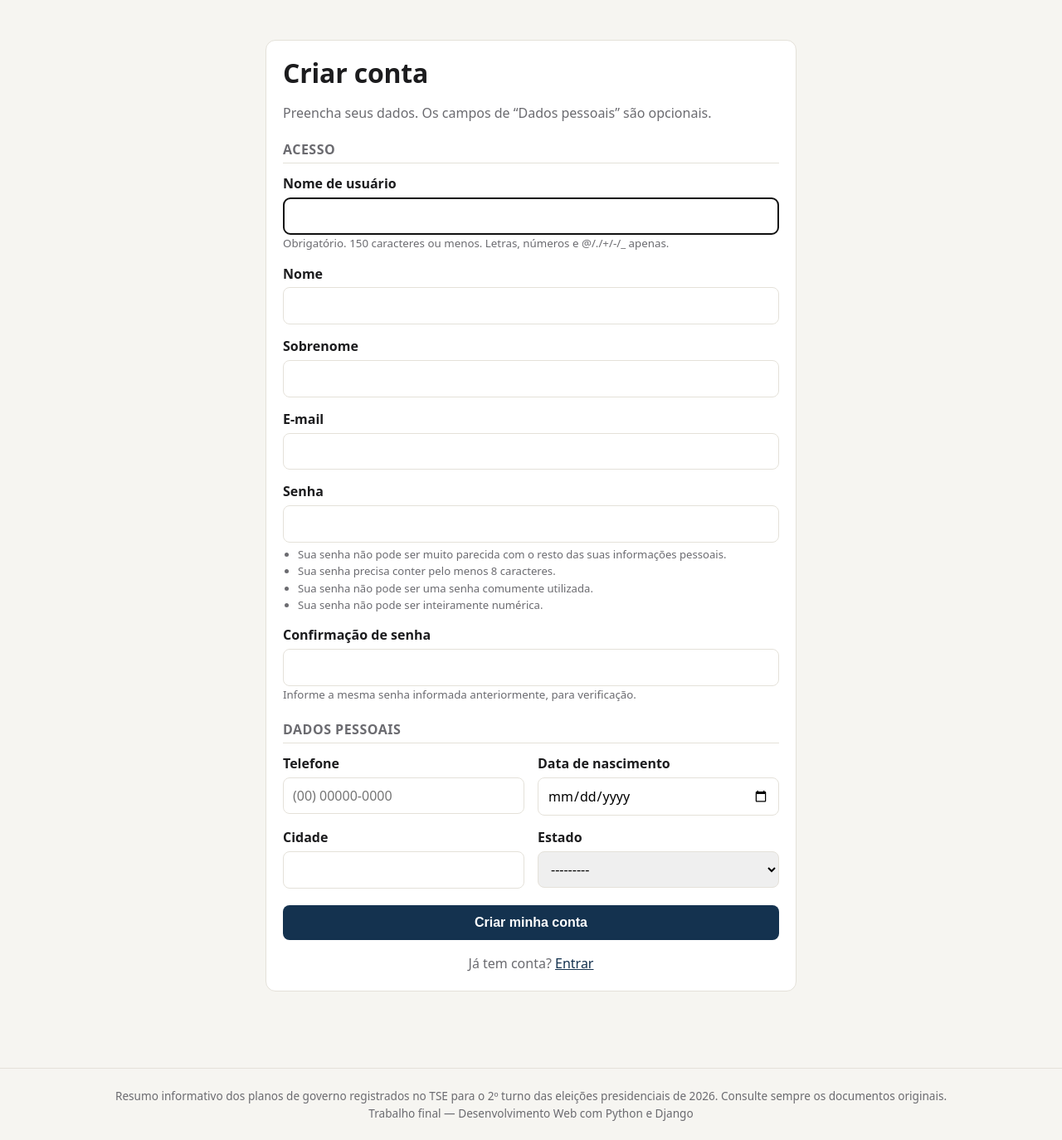
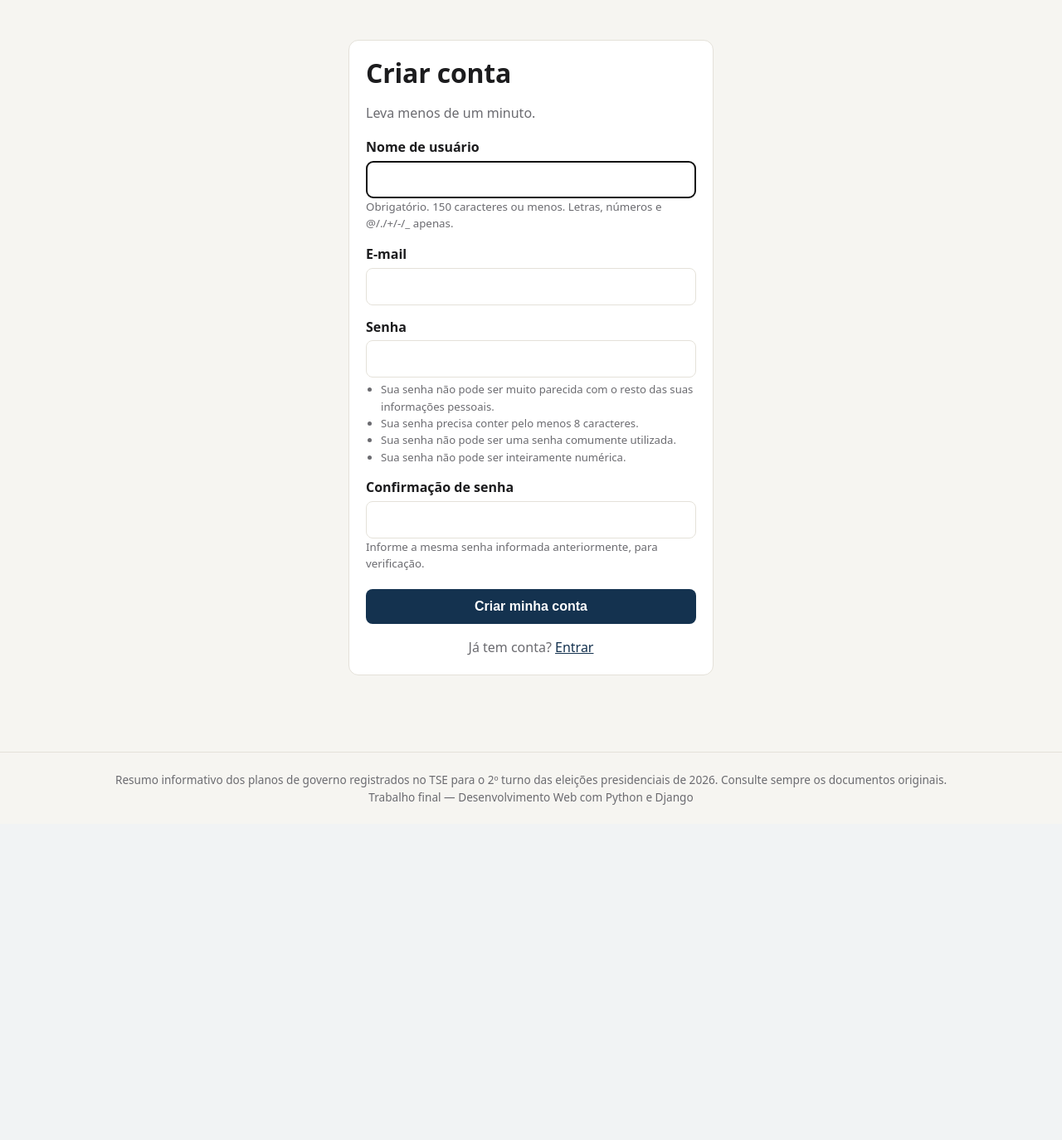
Before and after one commit to vini323/debate-politico, a Django app: page /contas/cadastro/ in a window 1280 px wide. Shown: the part 64-1438 px from the top of the page at 83% size. After the commit the page ends 1034 px from the top, so only its background shows below. Run offline with Django 5.2, Linux system fonts and the light colour scheme.

Commit message:
Cadastro simplificado: só nome de usuário, e-mail e senha
Co-Authored-By: Claude Opus 5.5 <noreply@anthropic.com>
Claude-Session: https://claude.ai/code/session_017wDY4HVE3rLJsQYRZZM6BW

```diff
--- a/contas/forms.py
+++ b/contas/forms.py
@@ -6,15 +6,13 @@ from .models import Perfil
 
 
 class CadastroForm(UserCreationForm):
-    """Cria o usuário (login + senha) já com nome e e-mail."""
+    """Cadastro simples: nome de usuário, e-mail e senha."""
 
-    first_name = forms.CharField(label="Nome", max_length=150)
-    last_name = forms.CharField(label="Sobrenome", max_length=150)
     email = forms.EmailField(label="E-mail")
 
     class Meta(UserCreationForm.Meta):
         model = User
-        fields = ("username", "first_name", "last_name", "email")
+        fields = ("username", "email")
         labels = {"username": "Nome de usuário"}
 
     def clean_email(self):
--- a/contas/views.py
+++ b/contas/views.py
@@ -12,27 +12,23 @@ from .models import Perfil
 
 
 def cadastro(request):
-    """Cria a conta + perfil e já deixa a pessoa logada."""
+    """Cria a conta (usuário, e-mail e senha) e já deixa a pessoa logada."""
     if request.user.is_authenticated:
         return redirect("propostas:inicio")
 
     if request.method == "POST":
         form = CadastroForm(request.POST)
-        perfil_form = PerfilForm(request.POST)
-        if form.is_valid() and perfil_form.is_valid():
+        if form.is_valid():
             with transaction.atomic():
                 usuario = form.save()
-                perfil = perfil_form.save(commit=False)
-                perfil.usuario = usuario
-                perfil.save()
+                Perfil.objects.create(usuario=usuario)
             login(request, usuario)
-            messages.success(request, f"Bem-vindo(a), {usuario.first_name}! Sua conta foi criada.")
+            messages.success(request, f"Bem-vindo(a), {usuario.username}! Sua conta foi criada.")
             return redirect("propostas:inicio")
     else:
         form = CadastroForm()
-        perfil_form = PerfilForm()
 
-    return render(request, "contas/cadastro.html", {"form": form, "perfil_form": perfil_form})
+    return render(request, "contas/cadastro.html", {"form": form})
 
 
 @login_required
--- a/templates/contas/cadastro.html
+++ b/templates/contas/cadastro.html
@@ -2,19 +2,12 @@
 {% block titulo %}Cadastro{% endblock %}
 {% block conteudo %}
 <div class="auth">
-  <div class="card auth-card largo">
+  <div class="card auth-card">
     <h1>Criar conta</h1>
-    <p class="sub">Preencha seus dados. Os campos de “Dados pessoais” são opcionais.</p>
+    <p class="sub">Leva menos de um minuto.</p>
     <form method="post" novalidate>
       {% csrf_token %}
-      <h3 class="grupo">Acesso</h3>
-      {% include "propostas/_campos.html" with form=form %}
-
-      <h3 class="grupo">Dados pessoais</h3>
-      <div class="duas-colunas">
-        {% include "propostas/_campos.html" with form=perfil_form %}
-      </div>
-
+      {% include "propostas/_campos.html" %}
       <button class="btn btn-largo" type="submit">Criar minha conta</button>
     </form>
     <p class="auth-rodape">Já tem conta? <a href="{% url 'contas:login' %}">Entrar</a></p>
```
